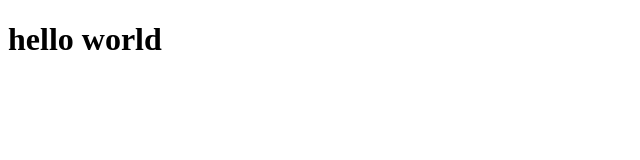
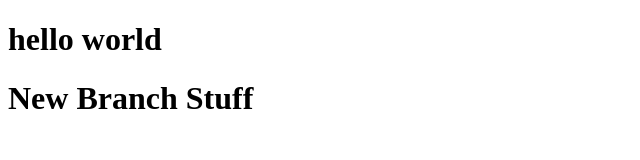
Before and after one commit to isaacxdd/second-repo, a plain HTML site: page index.html in a window 1280 px wide. Shown: the whole page, without its empty margins (0-640 px from the left). Drawn offline with Linux system fonts and the light colour scheme.

Commit message:
new branch stuff

```diff
--- a/index.html
+++ b/index.html
@@ -8,6 +8,7 @@
 </head>
 <body>
     <h1>hello world</h1>
+    <h1>New Branch Stuff</h1>
 
 </body>
 </html>
```
